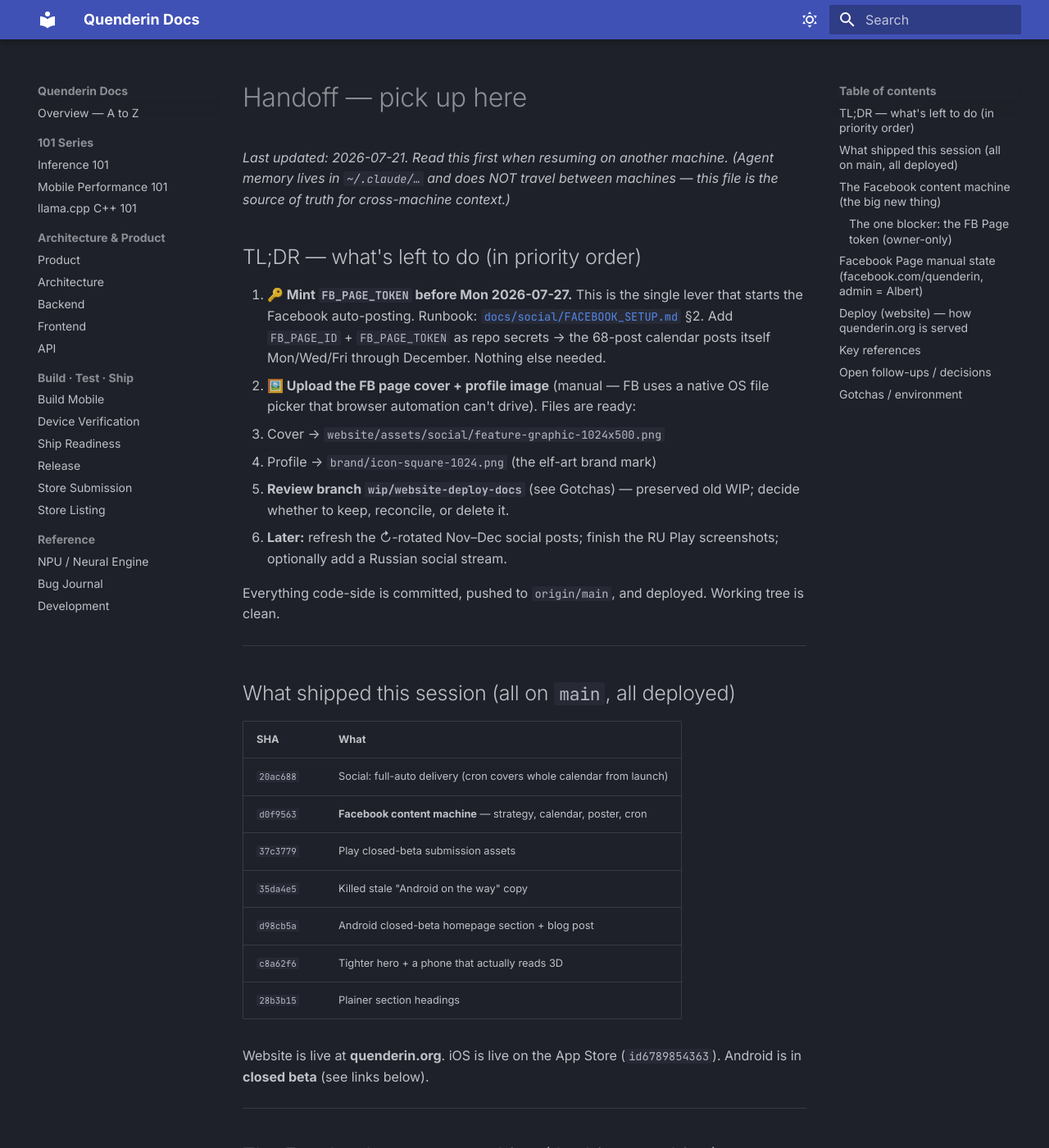
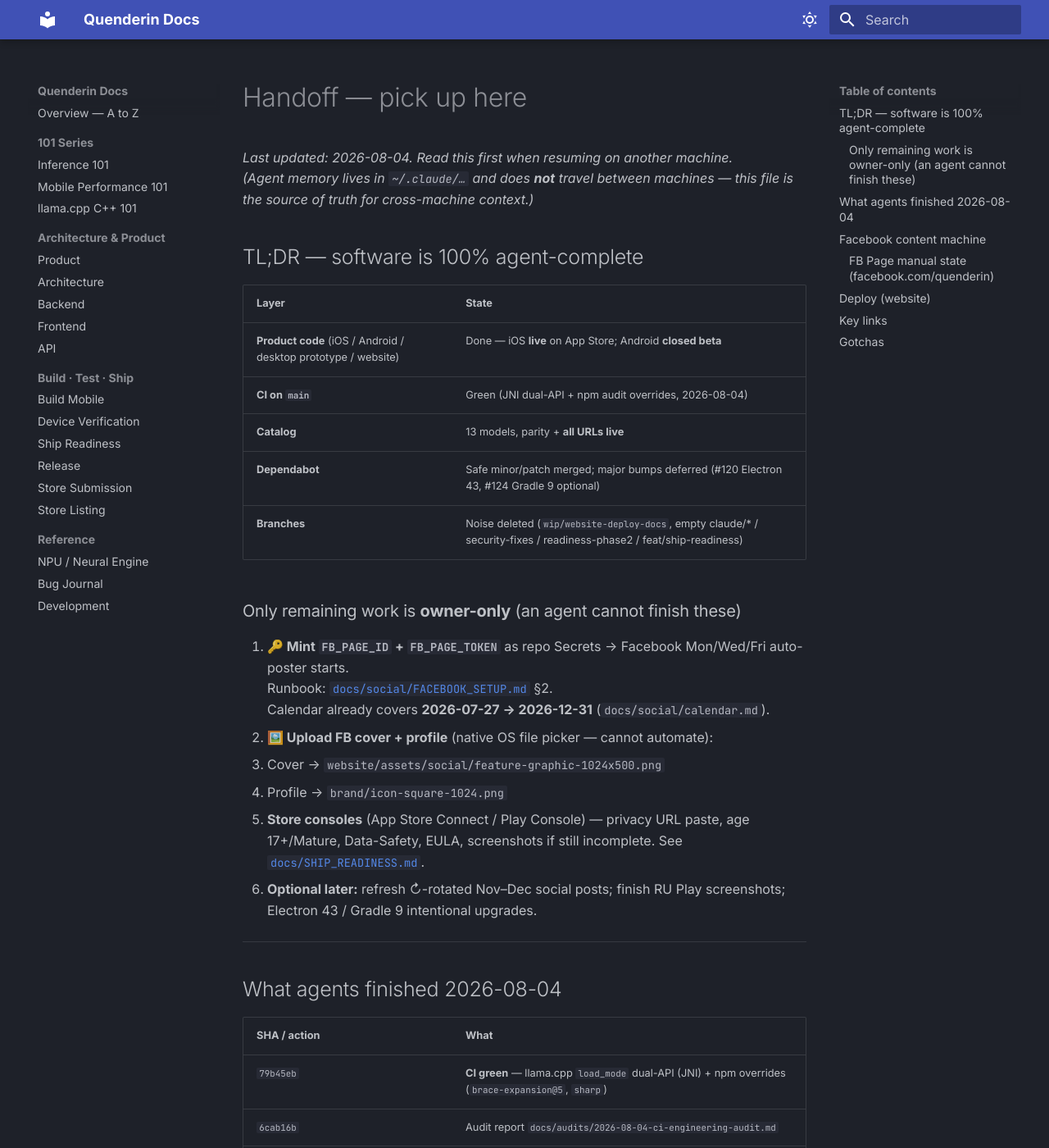
Before and after one commit to alikatgh/quenderin, an MkDocs documentation site: the page built from docs/HANDOFF.md, in a window 1280 px wide and 1400 px high. Shown: the whole window at 82% size. Built offline with MkDocs 1.6.1 and Material for MkDocs 9.7.7, drawn with Linux system fonts in a browser that asks for light colours; some of the changed text lies outside the part shown.

Commit message:
docs: software-ready 100% handoff after CI + Dependabot cleanup
Agent-completable work is done: main CI green, minor/patch deps merged,
obsolete branches removed, majors closed or deferred. HANDOFF and
SHIP_READINESS now state clearly that only owner secrets/consoles remain.

````diff
--- a/docs/HANDOFF.md
+++ b/docs/HANDOFF.md
@@ -1,145 +1,94 @@
 # Handoff — pick up here
 
-_Last updated: 2026-07-21. Read this first when resuming on another machine._
-_(Agent memory lives in `~/.claude/…` and does NOT travel between machines — this
+_Last updated: 2026-08-04. Read this first when resuming on another machine._
+_(Agent memory lives in `~/.claude/…` and does **not** travel between machines — this
 file is the source of truth for cross-machine context.)_
 
-## TL;DR — what's left to do (in priority order)
+## TL;DR — software is 100% agent-complete
 
-1. **🔑 Mint `FB_PAGE_TOKEN` before Mon 2026-07-27.** This is the single lever that
-   starts the Facebook auto-posting. Runbook: [`docs/social/FACEBOOK_SETUP.md`](social/FACEBOOK_SETUP.md)
-   §2. Add `FB_PAGE_ID` + `FB_PAGE_TOKEN` as repo secrets → the 68-post calendar
-   posts itself Mon/Wed/Fri through December. Nothing else needed.
-2. **🖼️ Upload the FB page cover + profile image** (manual — FB uses a native OS
-   file picker that browser automation can't drive). Files are ready:
+| Layer | State |
+|-------|--------|
+| **Product code** (iOS / Android / desktop prototype / website) | Done — iOS **live** on App Store; Android **closed beta** |
+| **CI on `main`** | Green (JNI dual-API + npm audit overrides, 2026-08-04) |
+| **Catalog** | 13 models, parity + **all URLs live** |
+| **Dependabot** | Safe minor/patch merged; major bumps deferred (#120 Electron 43, #124 Gradle 9 optional) |
+| **Branches** | Noise deleted (`wip/website-deploy-docs`, empty claude/* / security-fixes / readiness-phase2 / feat/ship-readiness) |
+
+### Only remaining work is **owner-only** (an agent cannot finish these)
+
+1. **🔑 Mint `FB_PAGE_ID` + `FB_PAGE_TOKEN`** as repo Secrets → Facebook Mon/Wed/Fri auto-poster starts.
+   Runbook: [`docs/social/FACEBOOK_SETUP.md`](social/FACEBOOK_SETUP.md) §2.
+   Calendar already covers **2026-07-27 → 2026-12-31** (`docs/social/calendar.md`).
+2. **🖼️ Upload FB cover + profile** (native OS file picker — cannot automate):
    - Cover → `website/assets/social/feature-graphic-1024x500.png`
-   - Profile → `brand/icon-square-1024.png` (the elf-art brand mark)
-3. **Review branch `wip/website-deploy-docs`** (see Gotchas) — preserved old WIP;
-   decide whether to keep, reconcile, or delete it.
-4. **Later:** refresh the ↻-rotated Nov–Dec social posts; finish the RU Play
-   screenshots; optionally add a Russian social stream.
-
-Everything code-side is committed, pushed to `origin/main`, and deployed. Working
-tree is clean.
+   - Profile → `brand/icon-square-1024.png`
+3. **Store consoles** (App Store Connect / Play Console) — privacy URL paste, age 17+/Mature, Data-Safety, EULA, screenshots if still incomplete. See [`docs/SHIP_READINESS.md`](SHIP_READINESS.md).
+4. **Optional later:** refresh ↻-rotated Nov–Dec social posts; finish RU Play screenshots; Electron 43 / Gradle 9 intentional upgrades.
 
 ---
 
-## What shipped this session (all on `main`, all deployed)
+## What agents finished 2026-08-04
 
-| SHA | What |
-|-----|------|
-| `20ac688` | Social: full-auto delivery (cron covers whole calendar from launch) |
-| `d0f9563` | **Facebook content machine** — strategy, calendar, poster, cron |
-| `37c3779` | Play closed-beta submission assets |
-| `35da4e5` | Killed stale "Android on the way" copy |
-| `d98cb5a` | Android closed-beta homepage section + blog post |
-| `c8a62f6` | Tighter hero + a phone that actually reads 3D |
-| `28b3b15` | Plainer section headings |
+| SHA / action | What |
+|--------------|------|
+| `79b45eb` | **CI green** — llama.cpp `load_mode` dual-API (JNI) + npm overrides (`brace-expansion@5`, `sharp`) |
+| `6cab16b` | Audit report `docs/audits/2026-08-04-ci-engineering-audit.md` |
+| PRs #108–#113 | GitHub Actions bumps merged |
+| PRs #132–#133 | UI + root npm **minor/patch** groups merged (CI full green) |
+| Closed #116–#117, #119, #121–#122, #125–#126, #131 | Majors / failing — not required for software 100% |
+| Remote delete | `wip/website-deploy-docs` (superseded: model switch already on main), empty legacy branches |
 
-Website is live at **quenderin.org**. iOS is live on the App Store
-(`id6789854363`). Android is in **closed beta** (see links below).
+Local verify snapshot (pre-push of this handoff): catalog parity + 13/13 live URLs; full suites were green on `79b45eb` and Dependabot PRs re-ran green on tip.
 
 ---
 
-## The Facebook content machine (the big new thing)
+## Facebook content machine
 
-Mirrors the `ottor_mastar` playbook (that repo is the reference implementation).
 Pipeline: **strategy → generator → calendar → poster → cron.**
 
 | File | Role |
 |------|------|
-| [`docs/FACEBOOK_STRATEGY.md`](FACEBOOK_STRATEGY.md) | positioning, voice, 3 pillars, cadence |
-| [`scripts/social-content.cjs`](../scripts/social-content.cjs) | 44 bespoke posts (edit here to change content) |
-| [`scripts/gen-social-posts.cjs`](../scripts/gen-social-posts.cjs) | schedules them → `docs/social/calendar.{json,md}` |
-| [`scripts/post-to-facebook.cjs`](../scripts/post-to-facebook.cjs) | Graph-API poster (photo + caption, link in 1st comment) |
+| [`docs/FACEBOOK_STRATEGY.md`](FACEBOOK_STRATEGY.md) | positioning, voice, pillars |
+| [`scripts/social-content.cjs`](../scripts/social-content.cjs) | bespoke posts |
+| [`scripts/gen-social-posts.cjs`](../scripts/gen-social-posts.cjs) | → `docs/social/calendar.{json,md}` |
+| [`scripts/post-to-facebook.cjs`](../scripts/post-to-facebook.cjs) | Graph API poster |
 | [`.github/workflows/social-post.yml`](../.github/workflows/social-post.yml) | cron 14:00 UTC Mon/Wed/Fri |
-| [`docs/social/calendar.md`](social/calendar.md) | the human-readable 68-post calendar |
-| [`docs/social/FACEBOOK_SETUP.md`](social/FACEBOOK_SETUP.md) | owner runbook (token, etc.) |
+| [`docs/social/FACEBOOK_SETUP.md`](social/FACEBOOK_SETUP.md) | owner token runbook |
 
-- **Regenerate the calendar:** `node scripts/gen-social-posts.cjs --start 2026-07-27 --end 2026-12-31`
-- **Dry-run the poster:** `node scripts/post-to-facebook.cjs --date 2026-07-27 --dry-run`
-- **Schedule:** 68 posts, Mon/Wed/Fri, **2026-07-27 → 2026-12-31**. Pillars:
-  Mon = model/feature spotlight · Wed = behind-the-engineering · Fri = honest
-  reality/privacy/community. Unique through ~26 Oct; Nov–Dec entries are marked
-  **↻ rotated** in `calendar.md` (they reuse the pool — refresh their angle
-  before they publish).
-- **Full-auto config:** `FB_AUTOPILOT_FROM=2026-07-27` in the workflow → the cron
-  posts the whole calendar once the token exists. No hand-scheduling. Poster
-  no-ops safely without the token.
-- **Post images** are already public at `quenderin.org/assets/app/*.png`.
-- **Decision made:** social posts are **English-only** for now. The generator is
-  structured to add a Russian stream later (fast-follow), but it's shelved.
+- Dry-run: `node scripts/post-to-facebook.cjs --date 2026-07-27 --dry-run`
+- Poster **no-ops safely** without secrets.
+- English-only social for now (RU stream deferred).
 
-### The one blocker: the FB Page token (owner-only)
-`developers.facebook.com` → create Business app → Graph API Explorer → Get Page
-Access Token (`pages_manage_posts`, `pages_read_engagement`) → exchange for
-long-lived → `GET me/accounts` for the Page `id` + `access_token`. Add both as
-`FB_PAGE_ID` / `FB_PAGE_TOKEN` under repo Settings → Secrets → Actions. Full steps
-in `FACEBOOK_SETUP.md` §2.
+### FB Page manual state (facebook.com/quenderin)
+
+Done: About links (site, App Store, Android beta, GitHub), bio, category.
+Still manual: cover + profile images (paths above).
 
 ---
 
-## Facebook Page manual state (facebook.com/quenderin, admin = Albert)
+## Deploy (website)
 
-Done this session (via browser, saved & verified):
-- **About → Links** (4, live): Website `quenderin.org` · App Store
-  `apps.apple.com/app/id6789854363` · Android beta `groups.google.com/g/quenderin-testers`
-  · GitHub `github.com/alikatgh/quenderin`.
-- **Bio** ("Local LLMs that run inside your phone") and **category** (Science,
-  Technology & Engineering) were already set.
-
-Still to do (manual — native file picker blocks automation):
-- **Cover photo** ← `website/assets/social/feature-graphic-1024x500.png`
-- **Profile picture** ← `brand/icon-square-1024.png`
-
----
-
-## Deploy (website) — how quenderin.org is served
-
-Primary = a Cloudflare **Worker** named `quenderin` (account `wallmarketshq`),
-NOT Pages. After editing `website/`:
+Primary = Cloudflare **Worker** `quenderin` (account `wallmarketshq`), not Pages-only.
 
 ```bash
-npx wrangler deploy --config wrangler.site.jsonc                          # → quenderin.org (primary)
-npx wrangler pages deploy website --project-name=quenderin --commit-dirty=true   # Pages mirror
-gh workflow run "Deploy website"                                         # GH Pages (also auto on push)
+npx wrangler deploy --config wrangler.site.jsonc
+npx wrangler pages deploy website --project-name=quenderin --commit-dirty=true
+gh workflow run "Deploy website"
 ```
 
 ---
 
-## Key references
+## Key links
 
 - **App Store (iOS, live):** https://apps.apple.com/app/id6789854363
-- **Android package:** `ai.quenderin.app` · beta group
-  https://groups.google.com/g/quenderin-testers · opt-in
-  https://play.google.com/apps/testing/ai.quenderin.app
-- **Repo:** github.com/alikatgh/quenderin · **Site:** https://quenderin.org
-- **FB page:** facebook.com/quenderin · **Social reference impl:** `../ottor_mastar`
+- **Android beta:** https://play.google.com/apps/testing/ai.quenderin.app · group https://groups.google.com/g/quenderin-testers
+- **Repo:** https://github.com/alikatgh/quenderin · **Site:** https://quenderin.org
+- **FB:** https://facebook.com/quenderin
 
-## Open follow-ups / decisions
+---
 
-- Refresh the **↻-rotated Nov–Dec** social posts (see `calendar.md`).
-- **`appstore/play/screenshots/phone-ru-play/`** has only 2 of 5 screens — RU Play
-  listing is incomplete (first users are Russian-speaking).
-- Optional: a **Russian social stream** (deferred; English-only for now).
-- Optional: FB Page primary action button (not set — header didn't expose it).
+## Gotchas
 
-## Gotchas / environment
-
-- **Branch `wip/website-deploy-docs`** (pushed): the old local stash, preserved so
-  nothing was lost across machines. It's only the `website/README.md` deploy-docs
-  rewrite (Cloudflare-first); the stash also meant to delete
-  `.github/workflows/deploy-website.yml` but that's **stale** — main now uses the
-  Cloudflare Worker + Pages mirror + GH Pages. **Not merged.** Reconcile with
-  main's current deploy story before merging, or just delete the branch. Based on
-  old commit `28fe0a4`, not current main.
-- **Signing secret is safe:** `android/keystore.properties` (real store/key
-  passwords) is gitignored on main. It briefly got swept into the wip commit while
-  branching off the old base (which predated the ignore rule) — caught and stripped
-  before any push, so it never left this machine. Don't `git add -A` on a branch
-  based on pre-`android/.gitignore` history.
-- **Browser automation** (claude-in-chrome) was flaky this session; **FB image
-  upload is blocked** by the native OS file picker — those two uploads are
-  inherently manual.
-- Memory files (`~/.claude/projects/.../memory/`) are **machine-local** and won't
-  be on the other machine — this doc carries the context instead.
+- **`android/keystore.properties`** is gitignored — never `git add -A` from pre-ignore history.
+- Memory under `~/.claude/…` is machine-local; this file carries cross-machine context.
+- Optional open PRs only: **#120** Electron 43, **#124** Gradle 9 — CI green, merge only with intentional smoke.
--- a/docs/SHIP_READINESS.md
+++ b/docs/SHIP_READINESS.md
@@ -1,13 +1,14 @@
 # Ship readiness — native iOS + Android
 
 **One-line truth:** everything that can be done **in software** is done and green. What remains
-to put these apps *in the stores* requires **your accounts, your hardware, and your legal/contact
-details** — an agent cannot create an Apple Developer account, host a URL, sign a build, or hold
-a physical phone. This file is the exact, deduplicated list of those items, each reduced to the
-smallest action.
+for full store / ops polish requires **your accounts, your hardware, and console clicks** — an
+agent cannot mint Facebook page tokens, paste URLs into App Store Connect / Play Console, or hold
+a physical phone. This file is the exact, deduplicated list of those items.
 
-Last reconciled: 2026-06-20 (against `main`). Sources: `docs/audits/2026-06-16-store-compliance-audit.md`,
-`LAUNCH_CHECKLIST.md`, current source.
+**Product status (2026-08-04):** iOS is **live** on the App Store (0.2.0, [id6789854363](https://apps.apple.com/app/id6789854363)). Android is in **closed beta** (package `ai.quenderin.app`). Website live at [quenderin.org](https://quenderin.org). CI on `main` green after JNI `load_mode` dual-API + npm audit overrides (`79b45eb`).
+
+Last reconciled: 2026-08-04 (against `main`). Sources: `docs/audits/2026-06-16-store-compliance-audit.md`,
+`docs/audits/2026-08-04-ci-engineering-audit.md`, `LAUNCH_CHECKLIST.md`, `docs/HANDOFF.md`, current source.
 
 ---
 
@@ -23,7 +24,8 @@
 | iOS `PrivacyInfo.xcprivacy` (required-reason APIs) | added | in `apple/` |
 | Android FGS `<service foregroundServiceType="dataSync">` (was an API-34 crash) | added | in `AndroidManifest.xml` |
 | `ITSAppUsesNonExemptEncryption=false`, `models/` backup-exclusion | added | — |
-| CI gates: Node matrix, iOS `swift test`, Android core + `assembleDebug`, catalog parity | green | `.github/workflows/ci.yml` |
+| CI gates: Node matrix, iOS `swift test`, Android core + `assembleDebug`, catalog parity, JNI syntax, npm audit high+ | green (2026-08-04) | `.github/workflows/ci.yml` |
+| Catalog URL liveness (all 13 HF URLs) | green | `python3 scripts/check_catalog_urls.py` |
 
 Privacy policy is **written and hosted** (`website/privacy.html` → `https://quenderin.org/privacy`,
 Cloudflare Pages) and **wired into the apps** — see section A.
@@ -86,9 +88,11 @@
 
 ## How to read "100%"
 
-- **Software readiness: 100%.** Code, compliance surface, tests, and CI are complete and green.
-- **Both code-touching items are now closed:** the privacy-policy URL and the support email are real
+- **Software readiness: 100% (agent-complete).** Code, compliance surface, tests, catalog parity/URLs,
+  and CI are complete and green. Dependabot majors left open intentionally (#120 Electron 43, #124
+  Gradle 9) are optional, not blockers.
+- **Code-touching compliance items closed:** privacy URL + support email are real
   (`quenderin.org/privacy`, `quenderin@aulenor.com`) and wired into both apps.
-- **Store readiness: gated only on Section A's console paste + Sections C–E** — store-console
-  questionnaires, developer accounts, signing, store assets, and physical-device numbers. **None is
-  a code change an agent can make** — they need your accounts, your hardware, and console clicks.
+- **Store / ops readiness:** iOS already shipped; Android closed beta. Remaining §A–E items are
+  **console / hardware / secrets only** — none is a code change an agent can make. Facebook
+  auto-post also needs owner secrets (`docs/HANDOFF.md`).
--- a/docs/audits/2026-08-04-ci-engineering-audit.md
+++ b/docs/audits/2026-08-04-ci-engineering-audit.md
@@ -58,13 +58,26 @@
 - `npm audit --audit-level=high` → 0 (root + ui)
 - `tsc --noEmit`, eslint src, vitest **632/632**, golden chores ALL PASSED, ui a11y **5/5**
 
-## Residual (not blockers)
+## Follow-up (same day, agent 100% pass)
 
-1. Major Dependabot PRs (TS 7, eslint 10, AGP 9, React majors, Kotlin 2.4 group) — dedicated branches.
-2. Electron 43 / Gradle 9 — previously CI-green but major; do not auto-merge without smoke.
-3. iOS `LlamaEngine.swift` still uses `use_mmap`/`use_mlock` against **pinned xcframework** (correct until framework bump).
-4. Store readiness still human-gated (accounts, signing, console paste) — see `docs/SHIP_READINESS.md`.
+| Action | Result |
+|--------|--------|
+| Merge #132, #133 (ui + root npm minor/patch) | Merged — full CI green |
+| Close majors / failing Dependabot | Closed #116–#117, #119, #121–#122, #125–#126, #131 |
+| Optional green majors left open | #120 Electron 43, #124 Gradle 9 (commented) |
+| Delete obsolete remote branches | `wip/website-deploy-docs`, empty `feat/ship-readiness`, `security-fixes`, `readiness-phase2`, 4× `claude/*` |
+| Catalog | parity OK; **13/13 URLs live** |
+| Docs | `docs/HANDOFF.md` + `docs/SHIP_READINESS.md` updated for software 100% |
+
+## Residual (owner-only — not agent-completable)
+
+1. Facebook secrets + cover/profile images — `docs/HANDOFF.md`
+2. Store console pastes / questionnaires / physical-device tok/s — `docs/SHIP_READINESS.md`
+3. Optional: Electron 43 (#120), Gradle 9 (#124) with intentional smoke
+4. iOS `LlamaEngine.swift` still uses `use_mmap`/`use_mlock` against **pinned xcframework** (correct until framework bump)
 
 ## Commits
 
 - `79b45eb` — `fix(ci): green main — llama load_mode dual-API + npm audit overrides`
+- `6cab16b` — audit report
+- Dependabot merges #108–#113, #132–#133
````
